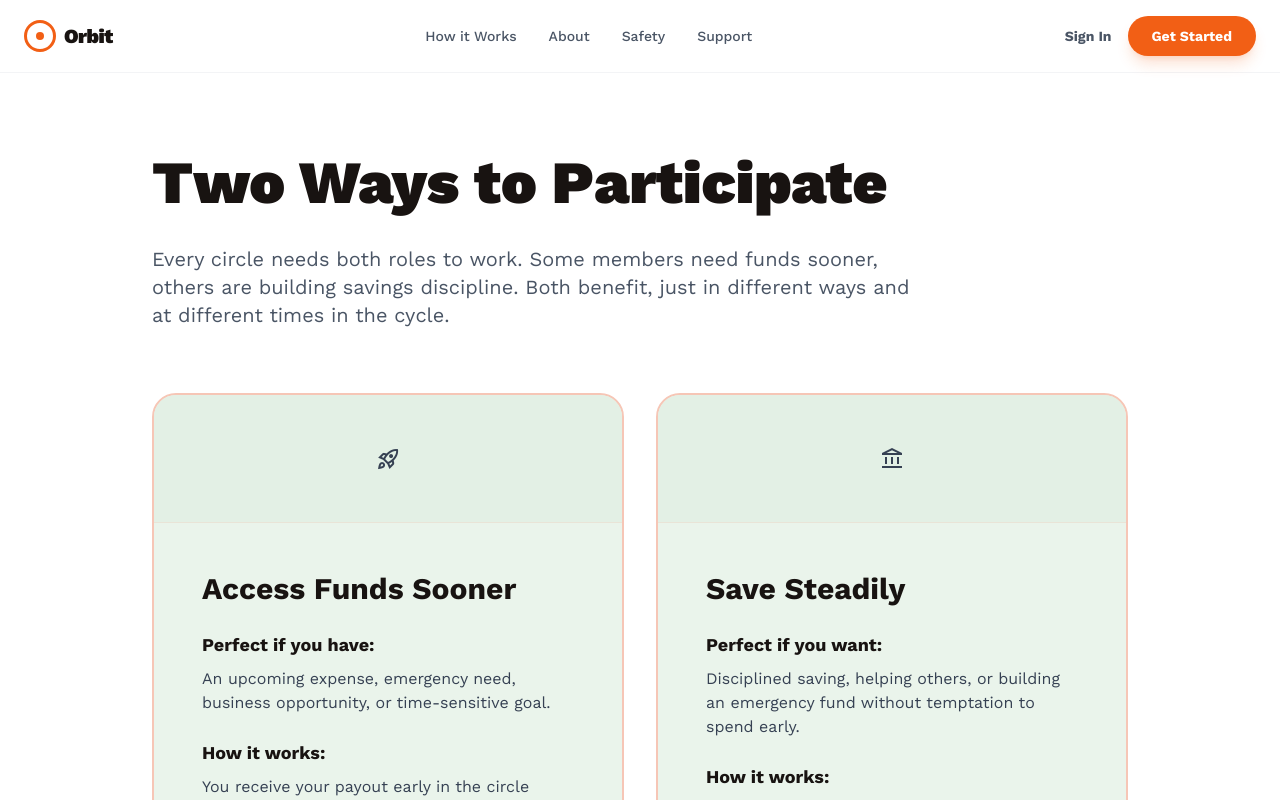
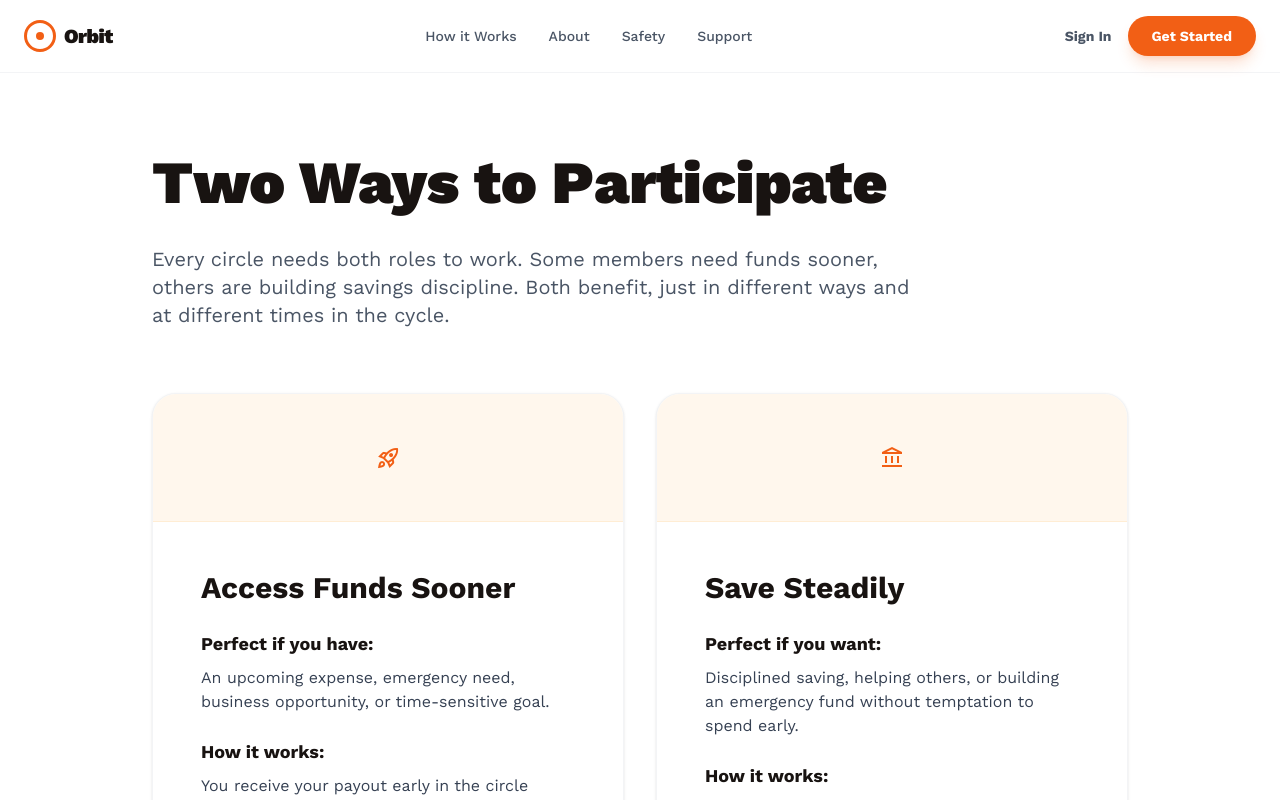
Before and after one commit to k2j0e/Rosca, a Next.js app: page /how-it-works in a window 1280 px wide. Shown: the top 800 px of the page. Built offline with nearby package versions, Linux system fonts and the light colour scheme; no server answers.

Commit message:
fix: align marketing inner pages with brand colors

```diff
--- a/app/(marketing)/about/page.tsx
+++ b/app/(marketing)/about/page.tsx
@@ -4,33 +4,33 @@ export default function AboutPage() {
     return (
         <div className="min-h-screen bg-white dark:bg-gray-950">
             {/* Mission Hero */}
-            <section className="py-20 md:py-32 px-6 bg-[#D4E8D6] dark:bg-green-900/20 text-center">
+            <section className="py-20 md:py-32 px-6 bg-orange-50 dark:bg-orange-900/10 text-center">
                 <div className="max-w-4xl mx-auto">
-                    <span className="inline-block px-4 py-2 bg-[#F6C6B6]/50 dark:bg-orange-900/40 text-sm font-bold tracking-widest uppercase mb-8 rounded-full">Start Saving Together</span>
+                    <span className="inline-block px-4 py-2 bg-[#F25F15]/10 text-[#F25F15] dark:text-[#F25F15] text-sm font-bold tracking-widest uppercase mb-8 rounded-full">Start Saving Together</span>
                     <h1 className="text-5xl md:text-6xl font-black mb-8 text-text-main dark:text-white">Ready to Save Together?</h1>
                     <p className="text-xl md:text-2xl text-text-main/80 dark:text-white/80 leading-relaxed max-w-3xl mx-auto mb-12">
                         Join a savings circle with people you trust, or create one for your community. No banks, no interest, no debt — just coordination, transparency, and mutual support. Whether you need funds sooner or want to build disciplined savings habits, there's a place for you.
                     </p>
                     <div className="flex flex-col sm:flex-row items-center justify-center gap-4">
                         <Link href="/signup">
-                            <button className="px-10 py-4 bg-[#A3320B] text-white font-bold text-lg rounded-full hover:bg-[#8a2a09] transition-all shadow-xl">
+                            <button className="px-10 py-4 bg-[#F25F15] text-white font-bold text-lg rounded-full hover:bg-[#d8500c] transition-all shadow-xl shadow-[#F25F15]/20">
                                 Get Started
                             </button>
                         </Link>
                         <Link href="/explore">
-                            <button className="px-10 py-4 bg-transparent border-2 border-[#A3320B] text-[#A3320B] dark:text-white dark:border-white font-bold text-lg rounded-full hover:bg-[#A3320B]/10 transition-all">
+                            <button className="px-10 py-4 bg-transparent border-2 border-[#F25F15] text-[#F25F15] font-bold text-lg rounded-full hover:bg-[#F25F15]/5 transition-all">
                                 Explore Circles
                             </button>
                         </Link>
                     </div>
                 </div>
-                <div className="max-w-4xl mx-auto mt-20 pt-8 border-t border-black/10 dark:border-white/10 text-sm text-text-main/60 dark:text-white/60">
+                <div className="max-w-4xl mx-auto mt-20 pt-8 border-t border-black/5 dark:border-white/10 text-sm text-text-main/60 dark:text-white/60">
                     Designed for families, friends, and communities. Inspired by savings traditions used worldwide for generations. Now with digital convenience, transparent tracking, and modern coordination tools.
                 </div>
             </section>
 
             {/* Traditions Wheel */}
-            <section className="py-24 px-6 bg-[#E3F0E5] dark:bg-green-950/20">
+            <section className="py-24 px-6 bg-white dark:bg-gray-950">
                 <div className="max-w-5xl mx-auto text-center">
                     <h2 className="text-4xl md:text-5xl font-black mb-6">Inspired by Centuries of Tradition</h2>
                     <p className="text-lg text-gray-600 dark:text-gray-300 max-w-3xl mx-auto mb-20">
--- a/app/(marketing)/how-it-works/page.tsx
+++ b/app/(marketing)/how-it-works/page.tsx
@@ -9,9 +9,9 @@ export default function HowItWorksPage() {
 
                 <div className="grid md:grid-cols-2 gap-8">
                     {/* Access Sooner */}
-                    <div className="rounded-3xl overflow-hidden border-2 border-[#F6C6B6] bg-[#EAF4EB] dark:bg-green-900/10">
-                        <div className="h-32 bg-[#E3F0E5] dark:bg-white/5 flex items-center justify-center border-b border-[#F6C6B6]/30">
-                            <span className="material-symbols-outlined text-5xl text-gray-700">rocket_launch</span>
+                    <div className="rounded-3xl overflow-hidden border border-gray-100 dark:border-white/5 bg-white dark:bg-gray-900 shadow-sm">
+                        <div className="h-32 bg-orange-50 dark:bg-orange-900/20 flex items-center justify-center border-b border-orange-100 dark:border-transparent">
+                            <span className="material-symbols-outlined text-5xl text-[#F25F15]">rocket_launch</span>
                         </div>
                         <div className="p-8 md:p-12">
                             <h2 className="text-3xl font-bold mb-6">Access Funds Sooner</h2>
@@ -34,9 +34,9 @@ export default function HowItWorksPage() {
                     </div>
 
                     {/* Save Steadily */}
-                    <div className="rounded-3xl overflow-hidden border-2 border-[#F6C6B6] bg-[#EAF4EB] dark:bg-green-900/10">
-                        <div className="h-32 bg-[#E3F0E5] dark:bg-white/5 flex items-center justify-center border-b border-[#F6C6B6]/30">
-                            <span className="material-symbols-outlined text-5xl text-gray-700">account_balance</span>
+                    <div className="rounded-3xl overflow-hidden border border-gray-100 dark:border-white/5 bg-white dark:bg-gray-900 shadow-sm">
+                        <div className="h-32 bg-orange-50 dark:bg-orange-900/20 flex items-center justify-center border-b border-orange-100 dark:border-transparent">
+                            <span className="material-symbols-outlined text-5xl text-[#F25F15]">account_balance</span>
                         </div>
                         <div className="p-8 md:p-12">
                             <h2 className="text-3xl font-bold mb-6">Save Steadily</h2>
--- a/app/(marketing)/safety/page.tsx
+++ b/app/(marketing)/safety/page.tsx
@@ -14,8 +14,8 @@ export default function SafetyPage() {
                         { icon: 'assignment', title: 'Clear Agreements', desc: 'Payment schedule, amounts, and payout order are set before the circle starts. Everyone agrees to the same terms.' },
                         { icon: 'groups', title: 'Social Accountability', desc: 'Your reputation in the community is on the line. Most people honor commitments when others are counting on them.' }
                     ].map((item, i) => (
-                        <div key={i} className="border border-green-600/30 rounded-2xl p-8 hover:bg-green-50 dark:hover:bg-green-900/10 transition-colors">
-                            <div className="w-12 h-12 rounded-full bg-green-700 flex items-center justify-center text-white mb-6">
+                        <div key={i} className="border border-gray-100 dark:border-white/10 rounded-2xl p-8 hover:bg-orange-50 dark:hover:bg-orange-900/10 transition-colors group">
+                            <div className="w-12 h-12 rounded-full bg-orange-100 dark:bg-orange-900/30 flex items-center justify-center text-[#F25F15] mb-6 group-hover:scale-110 transition-transform">
                                 <span className="material-symbols-outlined">{item.icon}</span>
                             </div>
                             <h3 className="text-2xl font-bold mb-3">{item.title}</h3>
```
